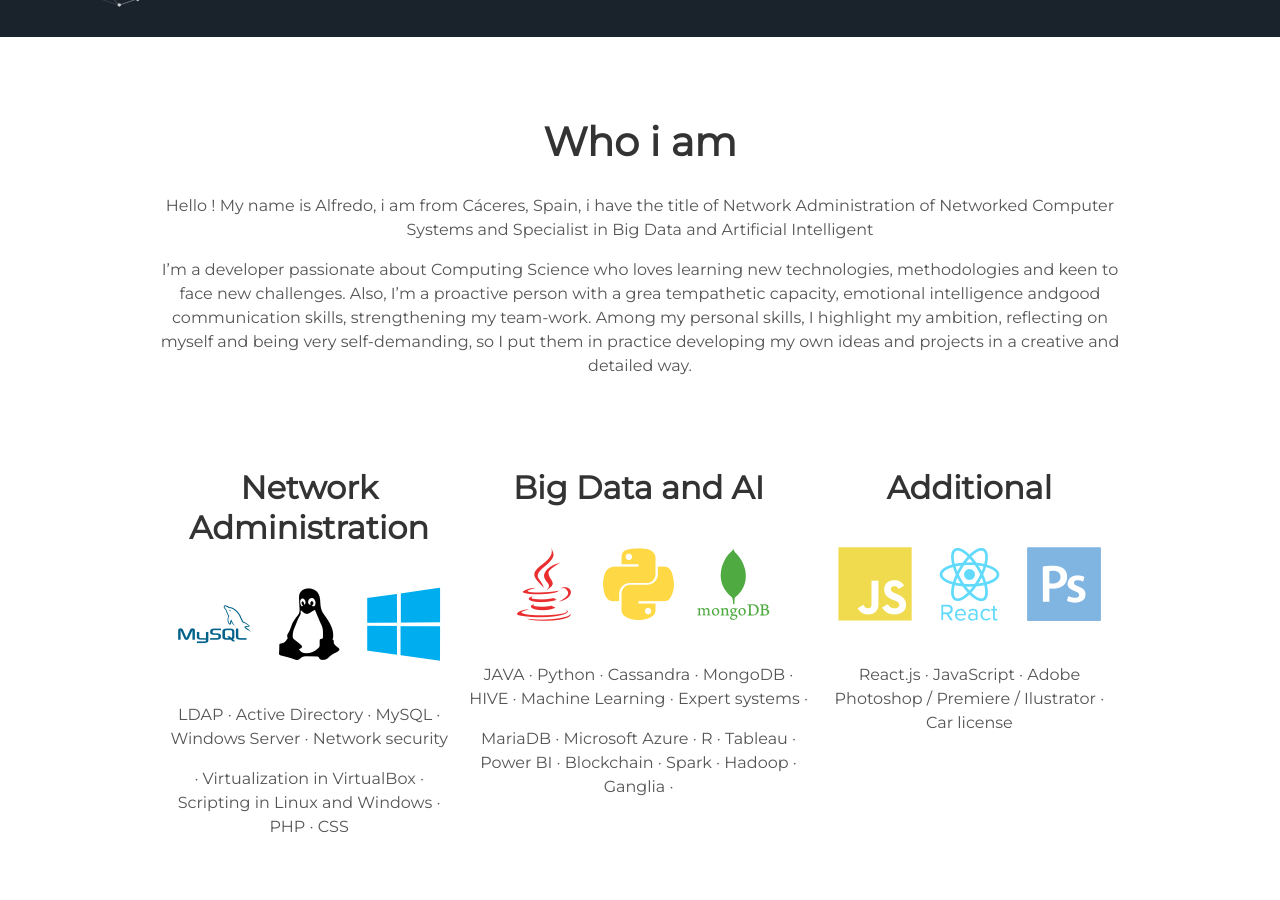
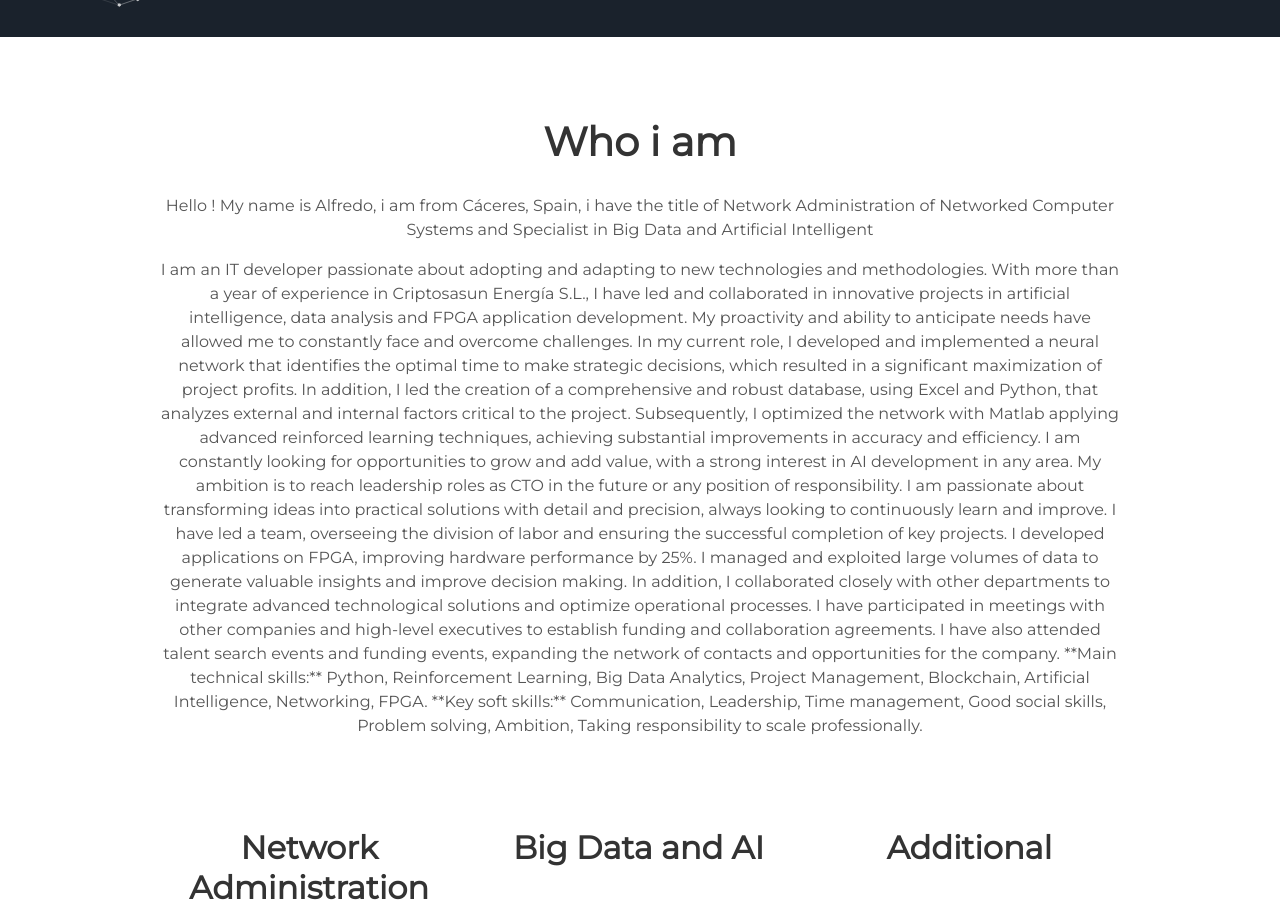
Before and after one commit to dev-freddiies/de-freddiies.github.io, a Jekyll site: the page index.html, which Jekyll copies as it is, in a window 1280 px wide and 900 px high, scrolled down 887 px. Built offline with Jekyll 4.4.1, drawn with Linux system fonts in a browser that asks for light colours.

Commit message:
Update index.html

```diff
--- a/index.html
+++ b/index.html
@@ -23,7 +23,6 @@ n
       </h1>
       <div class="header-icons">
         <a aria-label="Send email" href="mailto:alfredo98norba@gmail.com"><i class="icon fa fa-envelope"></i></a>
-        <a aria-label="My Twitter" target="_blank" href="https://twitter.com/Freddiie_Works"><i class="icon fa fa-twitter" aria-hidden="true"></i></a>
         <a aria-label="LinkedIn" target="_blank" href="https://www.linkedin.com/in/alfredo-talavera-ramajo-62a0ba139/"><i class="icon fa fa-linkedin" aria-hidden="true"></i></a>
         <a aria-label="My Github" target="_blank" href="https://github.com/dev-freddiies"><i class="icon fa fa-github-alt" aria-hidden="true"></i></a>
       </div>
@@ -41,7 +40,22 @@ n
 
   <p> Hello ! My name is Alfredo, i am from Cáceres, Spain, i have the title of Network Administration of Networked Computer Systems and Specialist in Big Data and Artificial Intelligent <p>
 <p><p>
-  <p> I’m a developer passionate about Computing Science who loves learning new  technologies, methodologies and keen to face new challenges. Also, I’m a proactive person with a grea tempathetic capacity, emotional intelligence andgood communication skills, strengthening my team-work. Among my personal skills, I highlight my ambition, reflecting on myself and being very self-demanding, so I put them in practice developing my own ideas and projects in a creative and detailed way. </p>
+  <p>
+
+   I am an IT developer passionate about adopting and adapting to new technologies and methodologies. With more than a year of experience in Criptosasun Energía S.L., I have led and collaborated in innovative projects in artificial intelligence, data analysis and FPGA application development. My proactivity and ability to anticipate needs have allowed me to constantly face and overcome challenges.
+
+In my current role, I developed and implemented a neural network that identifies the optimal time to make strategic decisions, which resulted in a significant maximization of project profits. In addition, I led the creation of a comprehensive and robust database, using Excel and Python, that analyzes external and internal factors critical to the project. Subsequently, I optimized the network with Matlab applying advanced reinforced learning techniques, achieving substantial improvements in accuracy and efficiency.
+
+I am constantly looking for opportunities to grow and add value, with a strong interest in AI development in any area. My ambition is to reach leadership roles as CTO in the future or any position of responsibility. I am passionate about transforming ideas into practical solutions with detail and precision, always looking to continuously learn and improve.
+
+I have led a team, overseeing the division of labor and ensuring the successful completion of key projects. I developed applications on FPGA, improving hardware performance by 25%. I managed and exploited large volumes of data to generate valuable insights and improve decision making.
+
+In addition, I collaborated closely with other departments to integrate advanced technological solutions and optimize operational processes. I have participated in meetings with other companies and high-level executives to establish funding and collaboration agreements. I have also attended talent search events and funding events, expanding the network of contacts and opportunities for the company.
+
+**Main technical skills:** Python, Reinforcement Learning, Big Data Analytics, Project Management, Blockchain, Artificial Intelligence, Networking, FPGA.
+**Key soft skills:** Communication, Leadership, Time management, Good social skills, Problem solving, Ambition, Taking responsibility to scale professionally.
+
+  </p>
 </div>
   <div class="user">
     <div class="tech">
```
